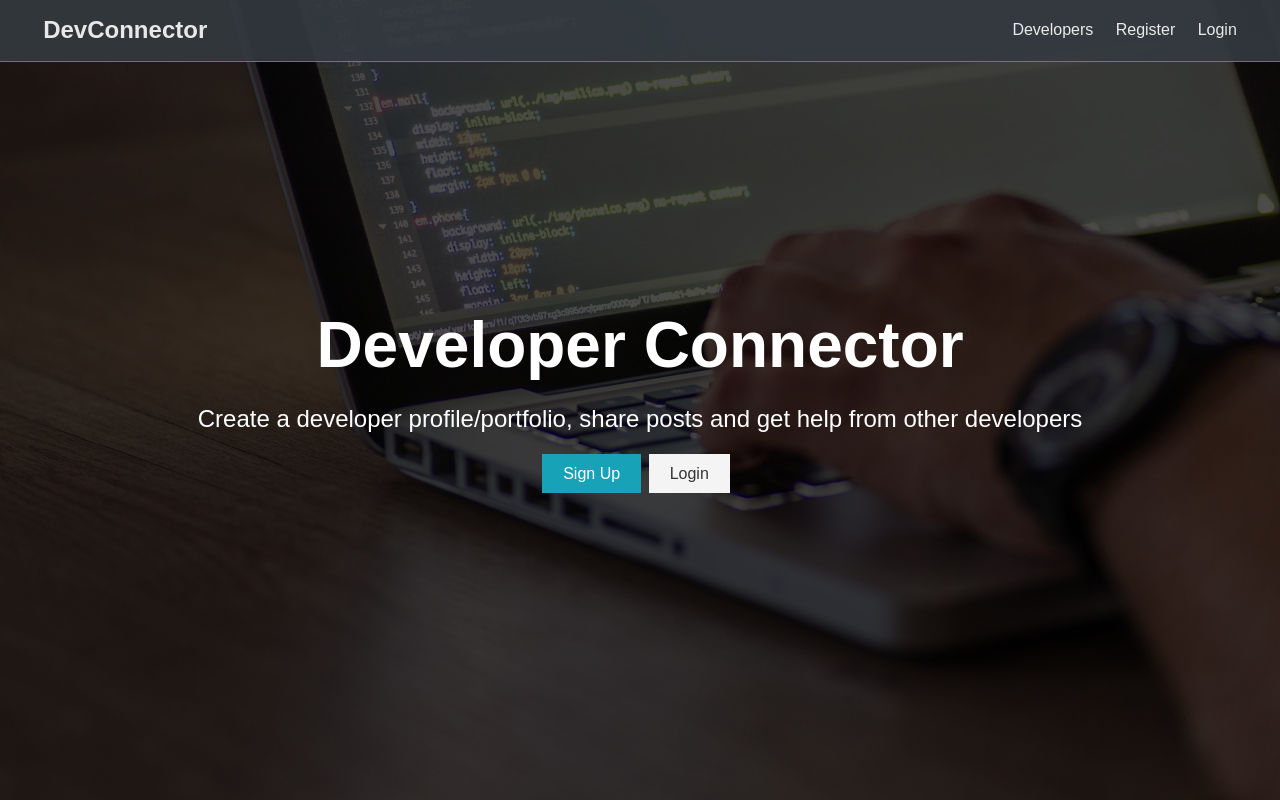
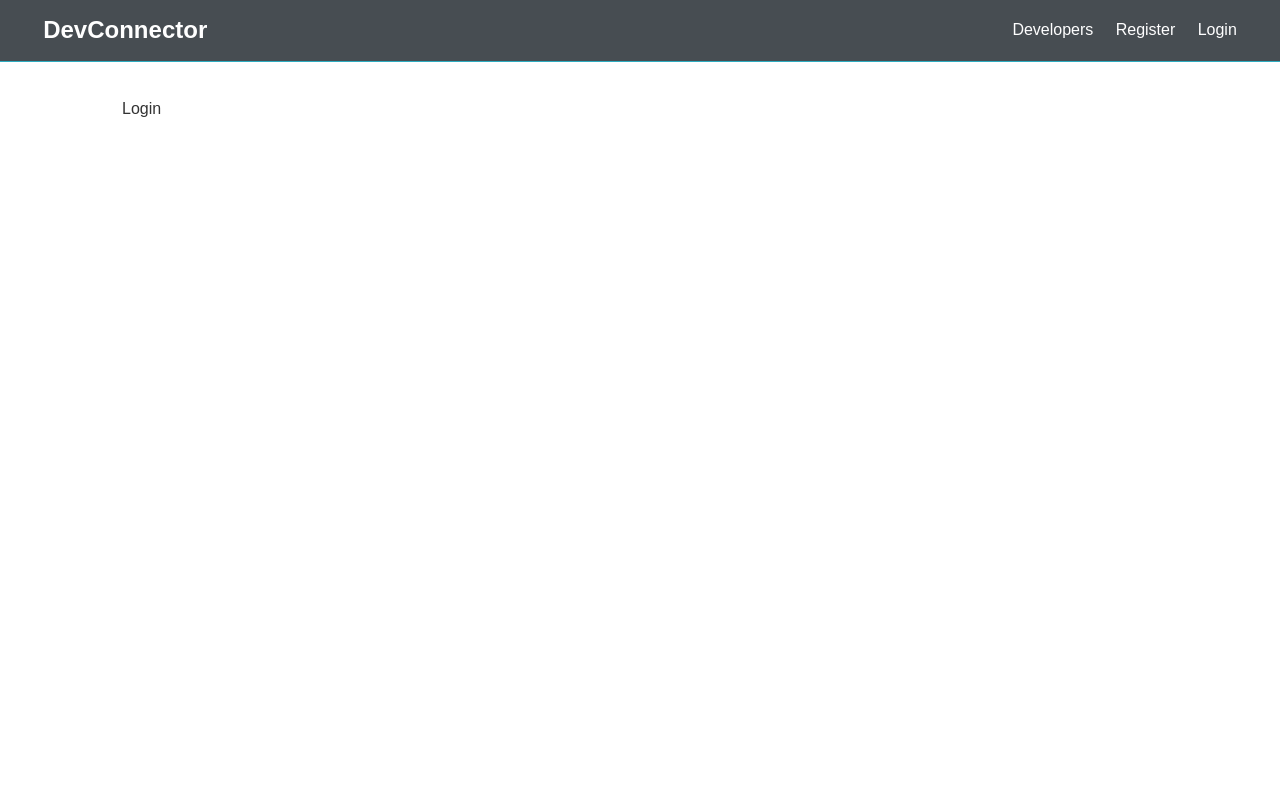
Before and after one commit to BassamHager/social-refactor, a React (Create React App) app in the folder client/: page /login in a window 1280 px wide. Built offline with nearby package versions, Linux system fonts and the light colour scheme; some icons are missing.

Commit message:
added: auth folder, Register Login jsx files. did: react router setup, connecting Navbar & Landing links

```diff
--- a/client/src/App.js
+++ b/client/src/App.js
@@ -1,13 +1,22 @@
 import React, { Fragment } from "react";
+import { BrowserRouter as Router, Route, Switch } from "react-router-dom";
 import "./App.css";
 import Navbar from "./componentes/layout/Navbar";
 import Landing from "./componentes/layout/Landing";
+import Register from "./componentes/auth/Register";
+import Login from "./componentes/auth/Login";
 
 const App = () => (
-  <Fragment>
+  <Router>
     <Navbar />
-    <Landing />
-  </Fragment>
+    <Route exact path="/" component={Landing} />
+    <section className="container">
+      <Switch>
+        <Route exact path="/register" component={Register} />
+        <Route exact path="/login" component={Login} />
+      </Switch>
+    </section>
+  </Router>
 );
 
 export default App;
--- /dev/null
+++ b/client/src/componentes/auth/Login.jsx
@@ -0,0 +1,9 @@
+import React from 'react'
+
+export default function Login() {
+    return (
+        <div>
+            Login
+        </div>
+    )
+}
--- /dev/null
+++ b/client/src/componentes/auth/Register.jsx
@@ -0,0 +1,5 @@
+import React from "react";
+
+export default function Register() {
+  return <div>Register</div>;
+}
--- a/client/src/componentes/layout/Landing.jsx
+++ b/client/src/componentes/layout/Landing.jsx
@@ -1,4 +1,5 @@
 import React from "react";
+import { Link } from "react-router-dom";
 
 export default function Landing() {
   return (
@@ -11,12 +12,12 @@
             other developers
           </p>
           <div className="buttons">
-            <a href="register.html" className="btn btn-primary">
+            <Link to="/register" className="btn btn-primary">
               Sign Up
-            </a>
-            <a href="login.html" className="btn btn-light">
+            </Link>
+            <Link to="login" className="btn btn-light">
               Login
-            </a>
+            </Link>
           </div>
         </div>
       </div>
--- a/client/src/componentes/layout/Navbar.jsx
+++ b/client/src/componentes/layout/Navbar.jsx
@@ -1,22 +1,23 @@
 import React from "react";
+import { Link } from "react-router-dom";
 
 export default function Navbar() {
   return (
     <nav className="navbar bg-dark">
       <h1>
-        <a href="index.html">
+        <Link to="/">
           <i className="fas fa-code"></i> DevConnector
-        </a>
+        </Link>
       </h1>
       <ul>
         <li>
-          <a href="profiles.html">Developers</a>
+          <Link to="/">Developers</Link>
         </li>
         <li>
-          <a href="register.html">Register</a>
+          <Link to="register">Register</Link>
         </li>
         <li>
-          <a href="login.html">Login</a>
+          <Link to="login">Login</Link>
         </li>
       </ul>
     </nav>
```
